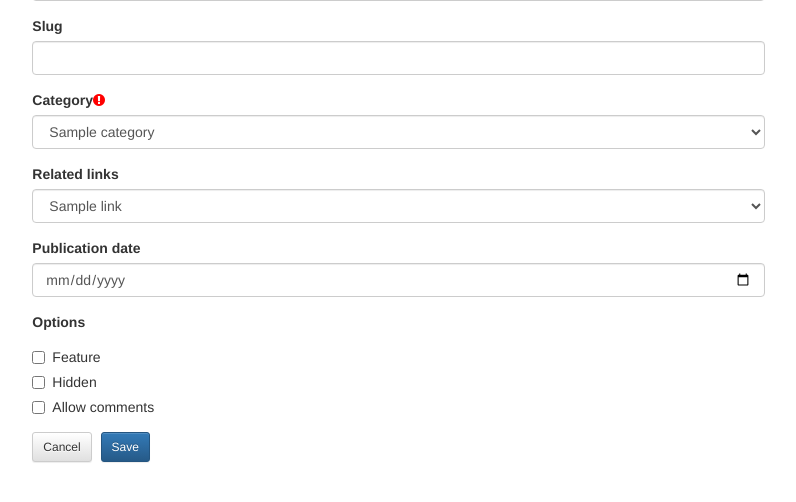
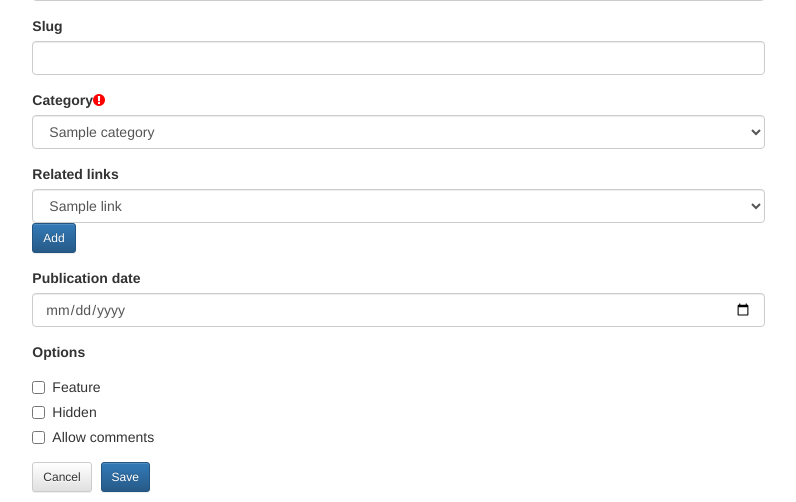
Before and after one commit to javilm/msx-center, a Flask app: template templates/admin/news-add.html in a window 1280 px wide. Shown: the part 807-1309 px from the top of the page, without its empty margins (221-1017 px from the left). Before the commit the page ends 1270 px from the top, so only its background shows below. Run offline with Flask 2, Linux system fonts and the light colour scheme; the template is opened without the code that fills it: most values are stand-ins (such as "Sample title", 1, 10 or a date in 2020); parts of the project's set-up code (start-up, migrations or seed data) failed here and were passed over; some libraries are stand-ins or nearby versions.

Commit message:
Initial work for adding an arbitrary collection of ExternalLinks to the NewsItems form.

```diff
--- a/templates/admin/news-add.html
+++ b/templates/admin/news-add.html
@@ -107,14 +107,15 @@
     </div>
 
 	{# Related links #}
-    <div class="form-group" id="div_related_links">
+    <div class="form-group" id="field_related_links">
         <label class="control-label">Related links</label>
         <select id="field_link_id" class="form-control">
             {% for link in links %}
                 <option value="{{ link.id }}">{{ link.title }}</option>
             {% endfor %}
         </select>
-    </div>
+		<button id="button_add_link" class="btn btn-primary btn-sm">Add</button>
+	</div>
 
 	<div class="form-group">
 		<label class="control-label">Publication date</label>
```
